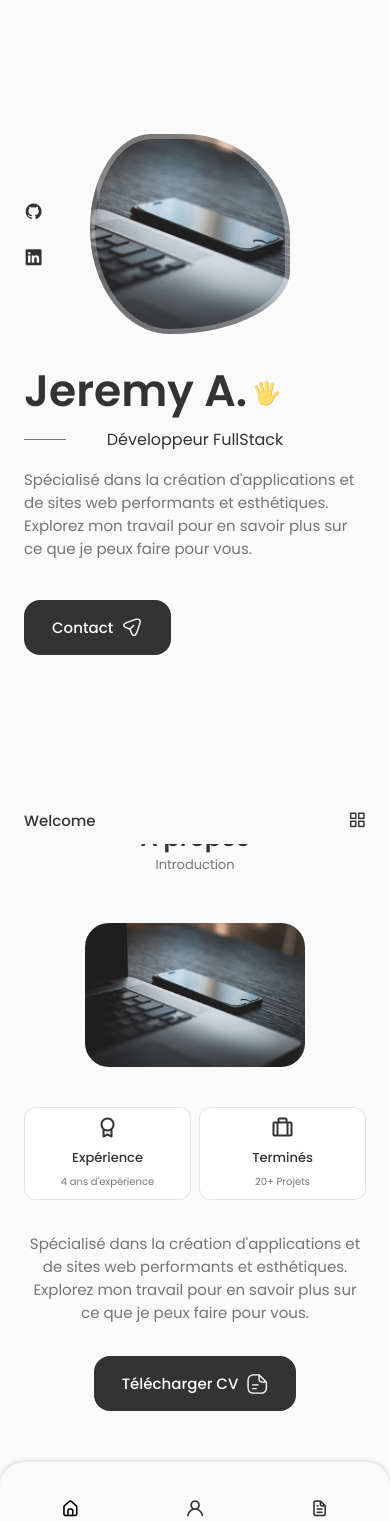
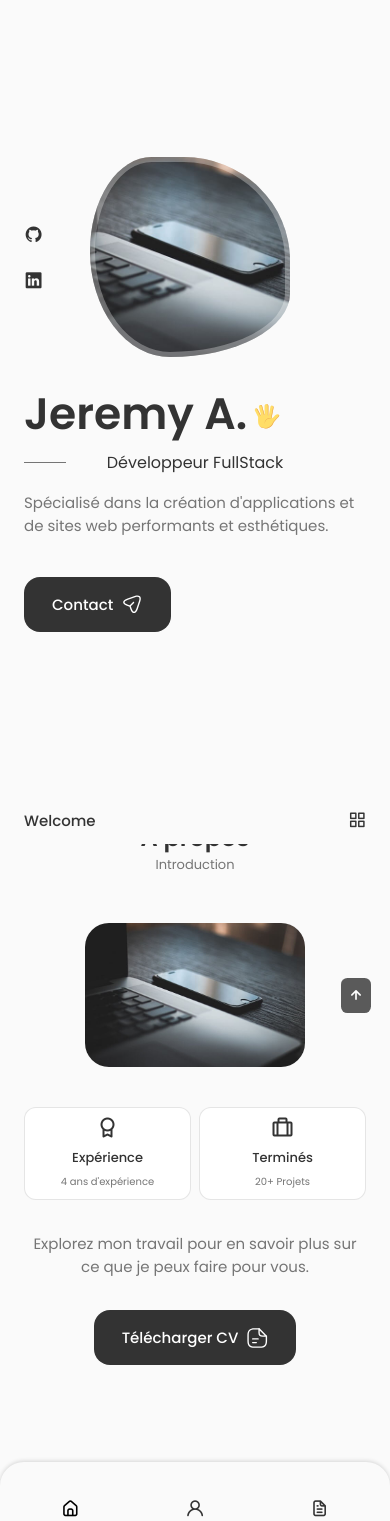
Before and after one commit to Madjerx/react-portfolio, a React (Create React App) app: page / in a window 390 px wide. Shown: the top 1521 px of the page. Built offline with nearby package versions, Linux system fonts and the light colour scheme.

Commit message:
add function scrollup and header

```diff
--- a/src/App.js
+++ b/src/App.js
@@ -5,6 +5,7 @@
 import Home from "./components/home/Home";
 import Experiences from "./components/experiences/Experiences";
 import Footer from "./components/footer/Footer";
+import ScrollUp from "./components/scrollup/ScrollUp";
 
 function App() {
   return (
@@ -17,6 +18,7 @@
         <Experiences />
       </main>
       <Footer />
+      <ScrollUp />
     </>
   );
 }
--- a/src/components/about/About.jsx
+++ b/src/components/about/About.jsx
@@ -15,8 +15,7 @@
         <div className="about__data">
           <Info />
           <p className="about__description">
-            Spécialisé dans la création d'applications et de sites web
-            performants et esthétiques. Explorez mon travail pour en savoir plus
+            Explorez mon travail pour en savoir plus
             sur ce que je peux faire pour vous.
           </p>
 
--- a/src/components/footer/Footer.jsx
+++ b/src/components/footer/Footer.jsx
@@ -23,10 +23,10 @@
         </ul>
 
         <div className="footer__social">
-          <a href="/" className="footer__social-link" target="_blank">
+          <a href="https://github.com/Madjerx" className="footer__social-link" target="_blank">
             <i className="uil uil-github-alt"></i>
           </a>
-          <a href="/" className="footer__social-link" target="_blank">
+          <a href="https://www.linkedin.com/in/jeremy-aguila-9b219b99/" className="footer__social-link" target="_blank">
             <i className="uil uil-linkedin-alt"></i>
           </a>
         </div>
--- a/src/components/footer/footer.css
+++ b/src/components/footer/footer.css
@@ -47,7 +47,7 @@
 }
 
 .footer__social-link:hover {
-  color: var(--title-color-dark);
+  background-color: var(--title-color-dark);
 }
 
 .footer__copy {
--- a/src/components/header/Header.jsx
+++ b/src/components/header/Header.jsx
@@ -2,7 +2,13 @@
 import "./header.css";
 
 const Header = () => {
-    /* Activate menu */
+  /* Change background Header */
+  window.addEventListener("scroll", function () {
+    const header = document.querySelector(".header");
+    if (this.scrollY >= 80) header.classList.add("scroll-header");
+    else header.classList.remove("scroll-header");
+  });
+  /* Activate menu */
   const [Toggle, showMenu] = useState(false);
 
   return (
@@ -11,7 +17,7 @@
         <a href="index.html" className="nav__logo">
           Welcome
         </a>
-        <div className={ Toggle ? "nav__menu show-menu" : "nav__menu"}>
+        <div className={Toggle ? "nav__menu show-menu" : "nav__menu"}>
           <ul className="nav__list grid">
             <li className="nav__item">
               <a href="#home" className="nav__link active-link">
@@ -44,7 +50,10 @@
               </a>
             </li> */}
           </ul>
-          <i className="uil uil-times nav__close" onClick={() => showMenu(!Toggle)}></i>
+          <i
+            className="uil uil-times nav__close"
+            onClick={() => showMenu(!Toggle)}
+          ></i>
         </div>
         <div className="nav__toggle" onClick={() => showMenu(!Toggle)}>
           <i className="uil uil-apps"></i>
--- a/src/components/header/header.css
+++ b/src/components/header/header.css
@@ -33,19 +33,27 @@
   font-size: var(--small-font-size);
   color: var(--title-color);
   font-weight: var(--font-medium);
-    transition: .3s;
+  transition: 0.3s;
 }
-.nav__close, .nav__toggle, .nav__icon {
+.nav__close,
+.nav__toggle,
+.nav__icon {
   display: none;
 }
 
 /* active link */
-.active-link, .nav__link:hover {
+.active-link,
+.nav__link:hover {
   color: var(--title-color-dark);
   text-decoration: underline;
 }
 
+/* Background header */
 
+.scroll-header {
+  box-shadow: 0 -1px 4px rgba(0, 0, 0, 0.15);
+}
+/* responsive */
 @media screen and (max-width: 768px) {
   .header {
     top: initial;
@@ -63,7 +71,7 @@
     width: 100%;
     background-color: var(--body-color);
     padding: 2rem 1.5rem 4rem;
-        box-shadow: 0 -1px 4px rgba(0,0,0,.15  ) ;
+    box-shadow: 0 -1px 4px rgba(0, 0, 0, 0.15);
     border-radius: 1.5rem 1.5rem;
     transition: 0.3s;
   }
@@ -87,7 +95,7 @@
   .nav__close {
     position: absolute;
     right: 1.3rem;
-        bottom: .5rem;
+    bottom: 0.5rem;
     font-size: 1.5rem;
     cursor: pointer;
     color: var(--title-color);
@@ -102,14 +110,16 @@
     cursor: pointer;
   }
 
-    .nav__icon, .nav__close, .nav__toggle {
+  .nav__icon,
+  .nav__close,
+  .nav__toggle {
     display: block;
   }
 }
 
 @media screen and (max-width: 350px) {
   .nav__menu {
-        padding: 2rem .25rem 4rem;
+    padding: 2rem 0.25rem 4rem;
   }
 
   .nav__list {
--- a/src/components/home/Data.jsx
+++ b/src/components/home/Data.jsx
@@ -58,8 +58,7 @@
       <h3 className="home__subtitle">Développeur FullStack</h3>
       <p className="home__description">
         Spécialisé dans la création d'applications et de sites web performants
-        et esthétiques. Explorez mon travail pour en savoir plus sur ce que
-        je peux faire pour vous.
+        et esthétiques.
       </p>
 
       <a href="#contact" className="button button--flex">
--- a/src/components/home/Social.jsx
+++ b/src/components/home/Social.jsx
@@ -3,10 +3,10 @@
 const Social = () => {
   return (
     <div className="home__social">
-      <a href="/" className="home__social-icon" target="_blank">
+      <a href="https://github.com/Madjerx" className="home__social-icon" target="_blank">
         <i className="uil uil-github nav__icon"></i>
       </a>
-      <a href="/" className="home__social-icon" target="_blank">
+      <a href="https://www.linkedin.com/in/jeremy-aguila-9b219b99/" className="home__social-icon" target="_blank">
         <i className="uil uil-linkedin nav__icon"></i>
       </a>
     </div>
--- /dev/null
+++ b/src/components/scrollup/ScrollUp.jsx
@@ -0,0 +1,19 @@
+import React from "react";
+import "./scrollup.css";
+
+const ScrollUp = () => {
+  // function to show scroll up icon
+  window.addEventListener("scroll", function () {
+    const scrollUp = document.querySelector(".scrollup");
+    if (this.scrollY >= 560) scrollUp.classList.add("show-scroll");
+    else scrollUp.classList.remove("show-scroll");
+  });
+
+  return (
+    <span  className="scrollup">
+      <i className="uil uil-arrow-up scrollup__icon"></i>
+    </span>
+  );
+};
+
+export default ScrollUp;
--- /dev/null
+++ b/src/components/scrollup/scrollup.css
@@ -0,0 +1,55 @@
+.scrollup {
+  position: fixed;
+  right: 2.5rem;
+  bottom: -20%;
+  background-color: var(--title-color);
+  opacity: 0.8;
+  padding: 0.2rem 0.4rem;
+  border-radius: 0.4rem;
+  z-index: var(--z-tooltip);
+  transition: 0.4s;
+}
+
+.scrollup__icon {
+  color: var(--container-color);
+  font-size: 1.5rem;
+}
+
+.scrollup:hover {
+  background-color: var(--title-color-dark);
+}
+
+/* Show scroll when */
+
+.show-scroll {
+  bottom: 3rem;
+}
+
+/*=============== BREAKPOINTS ===============*/
+/* For large devices */
+@media screen and (max-width: 992px) {
+    .scrollup {
+        right: 1.5rem;
+        padding: .15rem .3rem;
+    }
+
+    .scrollup__icon {
+        font-size: 1.25rem;
+    }
+}
+/* For medium devices */
+@media screen and (max-width: 768px) {
+.show-scroll {
+    bottom: 4rem;
+}
+.scrollup {
+    right: 1.2rem;
+}
+
+}
+/* For small devices */
+@media screen and (max-width: 350px) {
+    .scrollup {
+        right: 1rem;
+    }
+}
```
Lines whose indentation alone changed are shown as unchanged.
